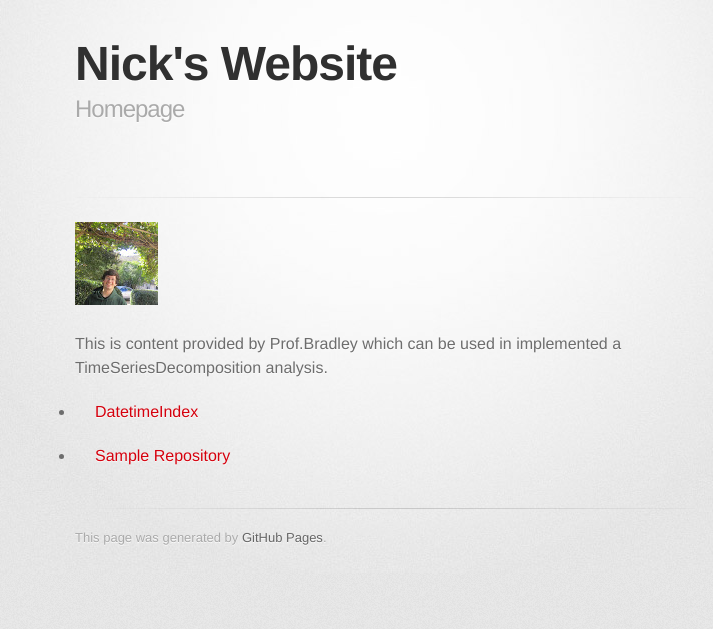
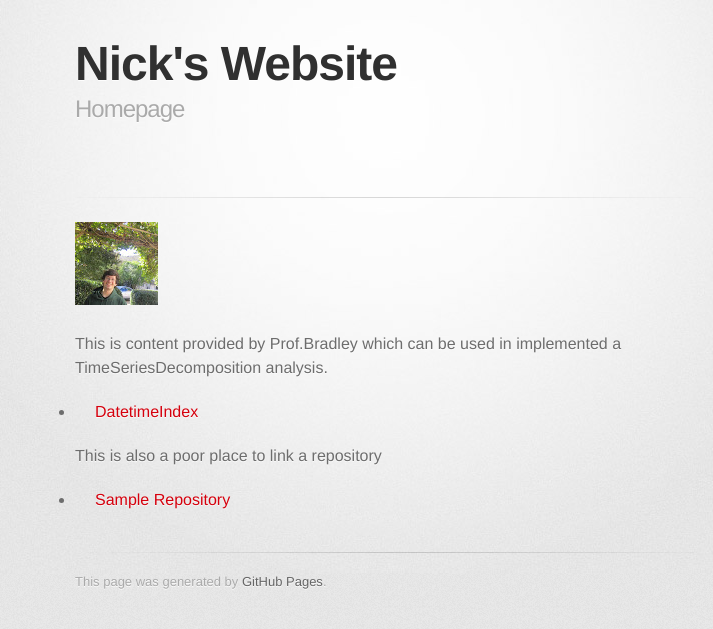
Before and after one commit to NickChrisochoides/NickChrisochoides.github.io, a Jekyll site: the page built from index.md, in a window 1280 px wide. Shown: the top 629 px of the page, without its empty margins (255-968 px from the left). Built offline with Jekyll 4.4.1, drawn with Linux system fonts in a browser that asks for light colours; some web fonts are replaced; our own code applies the rules of GitHub Pages for plain Markdown files.

Commit message:
Update index.md

```diff
--- a/index.md
+++ b/index.md
@@ -9,4 +9,5 @@ This is content provided by Prof.Bradley which can be used in implemented a Time
 
 - [DatetimeIndex](/testfile/index.md)
 
+This is also a poor place to link a repository
 - [Sample Repository](https://github.com/NickChrisochoides/sample)
```
